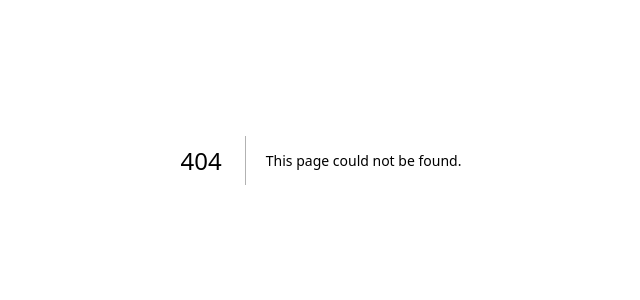
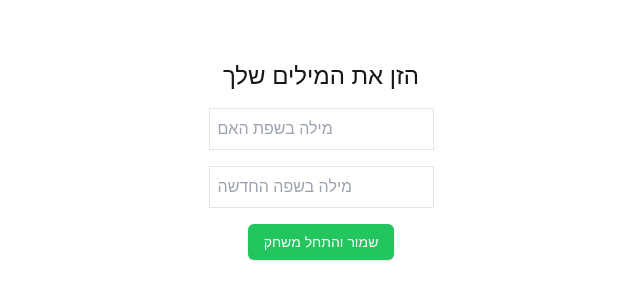
Before and after one commit to Daniel-Nashnaz/lingo-match, a Next.js app: page /enter-words in a window 1280 px wide. Before the commit this address had no page. Shown: the part 240-540 px from the top of the page, without its empty margins (319-959 px from the left). Built offline with nearby package versions, Linux system fonts and the light colour scheme.

Commit message:
[TEST] shadcn library

```diff
--- /dev/null
+++ b/src/app/enter-words/page.tsx
@@ -0,0 +1,20 @@
+"use client";
+import { motion } from "framer-motion";
+import { Button } from "@/components/ui/button";
+
+export default function EnterWords() {
+  return (
+    <motion.div
+      initial={{ opacity: 0 }}
+      animate={{ opacity: 1 }}
+      exit={{ opacity: 0 }}
+      transition={{ duration: 0.5 }}
+      className="flex flex-col items-center justify-center h-screen"
+    >
+      <h2 className="text-2xl mb-4">הזן את המילים שלך</h2>
+      <input className="mb-4 p-2 border" placeholder="מילה בשפת האם" />
+      <input className="mb-4 p-2 border" placeholder="מילה בשפה החדשה" />
+      <Button className="bg-green-500 text-white">שמור והתחל משחק</Button>
+    </motion.div>
+  );
+}
--- a/src/app/page.tsx
+++ b/src/app/page.tsx
@@ -1,101 +1,15 @@
-import Image from "next/image";
+import { Button } from "@/components/ui/button";
+import Link from "next/link";
 
 export default function Home() {
   return (
     <div className="grid grid-rows-[20px_1fr_20px] items-center justify-items-center min-h-screen p-8 pb-20 gap-16 sm:p-20 font-[family-name:var(--font-geist-sans)]">
-      <main className="flex flex-col gap-8 row-start-2 items-center sm:items-start">
-        <Image
-          className="dark:invert"
-          src="https://nextjs.org/icons/next.svg"
-          alt="Next.js logo"
-          width={180}
-          height={38}
-          priority
-        />
-        <ol className="list-inside list-decimal text-sm text-center sm:text-left font-[family-name:var(--font-geist-mono)]">
-          <li className="mb-2">
-            Get started by editing{" "}
-            <code className="bg-black/[.05] dark:bg-white/[.06] px-1 py-0.5 rounded font-semibold">
-              src/app/page.tsx
-            </code>
-            .
-          </li>
-          <li>Save and see your changes instantly.</li>
-        </ol>
-
-        <div className="flex gap-4 items-center flex-col sm:flex-row">
-          <a
-            className="rounded-full border border-solid border-transparent transition-colors flex items-center justify-center bg-foreground text-background gap-2 hover:bg-[#383838] dark:hover:bg-[#ccc] text-sm sm:text-base h-10 sm:h-12 px-4 sm:px-5"
-            href="https://vercel.com/new?utm_source=create-next-app&utm_medium=appdir-template-tw&utm_campaign=create-next-app"
-            target="_blank"
-            rel="noopener noreferrer"
-          >
-            <Image
-              className="dark:invert"
-              src="https://nextjs.org/icons/vercel.svg"
-              alt="Vercel logomark"
-              width={20}
-              height={20}
-            />
-            Deploy now
-          </a>
-          <a
-            className="rounded-full border border-solid border-black/[.08] dark:border-white/[.145] transition-colors flex items-center justify-center hover:bg-[#f2f2f2] dark:hover:bg-[#1a1a1a] hover:border-transparent text-sm sm:text-base h-10 sm:h-12 px-4 sm:px-5 sm:min-w-44"
-            href="https://nextjs.org/docs?utm_source=create-next-app&utm_medium=appdir-template-tw&utm_campaign=create-next-app"
-            target="_blank"
-            rel="noopener noreferrer"
-          >
-            Read our docs
-          </a>
-        </div>
-      </main>
-      <footer className="row-start-3 flex gap-6 flex-wrap items-center justify-center">
-        <a
-          className="flex items-center gap-2 hover:underline hover:underline-offset-4"
-          href="https://nextjs.org/learn?utm_source=create-next-app&utm_medium=appdir-template-tw&utm_campaign=create-next-app"
-          target="_blank"
-          rel="noopener noreferrer"
-        >
-          <Image
-            aria-hidden
-            src="https://nextjs.org/icons/file.svg"
-            alt="File icon"
-            width={16}
-            height={16}
-          />
-          Learn
-        </a>
-        <a
-          className="flex items-center gap-2 hover:underline hover:underline-offset-4"
-          href="https://vercel.com/templates?framework=next.js&utm_source=create-next-app&utm_medium=appdir-template-tw&utm_campaign=create-next-app"
-          target="_blank"
-          rel="noopener noreferrer"
-        >
-          <Image
-            aria-hidden
-            src="https://nextjs.org/icons/window.svg"
-            alt="Window icon"
-            width={16}
-            height={16}
-          />
-          Examples
-        </a>
-        <a
-          className="flex items-center gap-2 hover:underline hover:underline-offset-4"
-          href="https://nextjs.org?utm_source=create-next-app&utm_medium=appdir-template-tw&utm_campaign=create-next-app"
-          target="_blank"
-          rel="noopener noreferrer"
-        >
-          <Image
-            aria-hidden
-            src="https://nextjs.org/icons/globe.svg"
-            alt="Globe icon"
-            width={16}
-            height={16}
-          />
-          Go to nextjs.org →
-        </a>
-      </footer>
+      <div className="flex flex-col items-center justify-center h-screen">
+        <h1 className="text-4xl font-bold mb-4">Welcome to the Game</h1>
+        <Button className="bg-blue-500 text-white hover:bg-blue-600 transition-all duration-200">
+          <Link href="/enter-words">Start Game</Link>
+        </Button>
+      </div>
     </div>
   );
 }
--- /dev/null
+++ b/src/components/ui/button.tsx
@@ -0,0 +1,57 @@
+import * as React from "react"
+import { Slot } from "@radix-ui/react-slot"
+import { cva, type VariantProps } from "class-variance-authority"
+
+import { cn } from "@/lib/utils"
+
+const buttonVariants = cva(
+  "inline-flex items-center justify-center whitespace-nowrap rounded-md text-sm font-medium transition-colors focus-visible:outline-none focus-visible:ring-1 focus-visible:ring-ring disabled:pointer-events-none disabled:opacity-50",
+  {
+    variants: {
+      variant: {
+        default:
+          "bg-primary text-primary-foreground shadow hover:bg-primary/90",
+        destructive:
+          "bg-destructive text-destructive-foreground shadow-sm hover:bg-destructive/90",
+        outline:
+          "border border-input bg-background shadow-sm hover:bg-accent hover:text-accent-foreground",
+        secondary:
+          "bg-secondary text-secondary-foreground shadow-sm hover:bg-secondary/80",
+        ghost: "hover:bg-accent hover:text-accent-foreground",
+        link: "text-primary underline-offset-4 hover:underline",
+      },
+      size: {
+        default: "h-9 px-4 py-2",
+        sm: "h-8 rounded-md px-3 text-xs",
+        lg: "h-10 rounded-md px-8",
+        icon: "h-9 w-9",
+      },
+    },
+    defaultVariants: {
+      variant: "default",
+      size: "default",
+    },
+  }
+)
+
+export interface ButtonProps
+  extends React.ButtonHTMLAttributes<HTMLButtonElement>,
+    VariantProps<typeof buttonVariants> {
+  asChild?: boolean
+}
+
+const Button = React.forwardRef<HTMLButtonElement, ButtonProps>(
+  ({ className, variant, size, asChild = false, ...props }, ref) => {
+    const Comp = asChild ? Slot : "button"
+    return (
+      <Comp
+        className={cn(buttonVariants({ variant, size, className }))}
+        ref={ref}
+        {...props}
+      />
+    )
+  }
+)
+Button.displayName = "Button"
+
+export { Button, buttonVariants }
```
